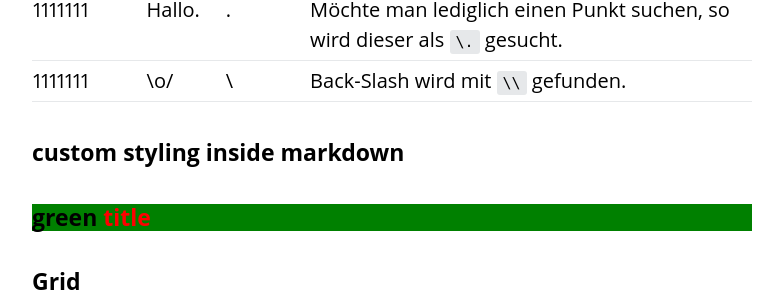
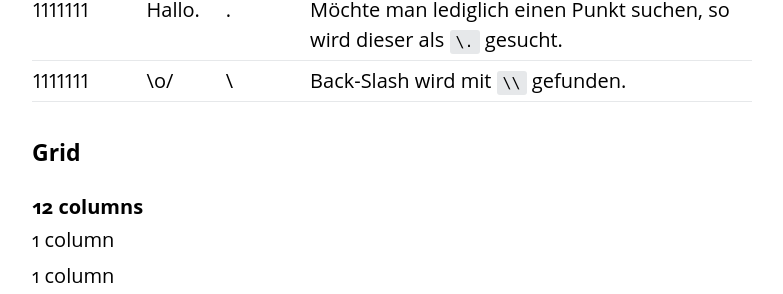
Before and after one commit to signalwerk/signalwerk.style, a plain HTML site: page index.html in a window 1280 px wide. Shown: the part 2669-2963 px from the top of the page, without its empty margins (248-1031 px from the left). Drawn offline with Linux system fonts and the light colour scheme; a web font is replaced by a local one.

Commit message:
Deploy to GitHub Pages: 3af7426d0bea00500be0c560e3df76192b8f6595

```diff
--- a/index.html
+++ b/index.html
@@ -183,18 +183,6 @@
                     </tr>
                   </tbody>
                 </table>
-                <h2>custom styling inside markdown</h2>
-                <style>
-                  .test {
-                    background-color: green;
-                  }
-                  .test span {
-                    color: red;
-                  }
-                </style>
-                <div class="test">
-                  <h2>green <span>title</span></h2>
-                </div>
                 <h2>Grid</h2>
                 <h3>12 columns</h3>
               </div>
```
